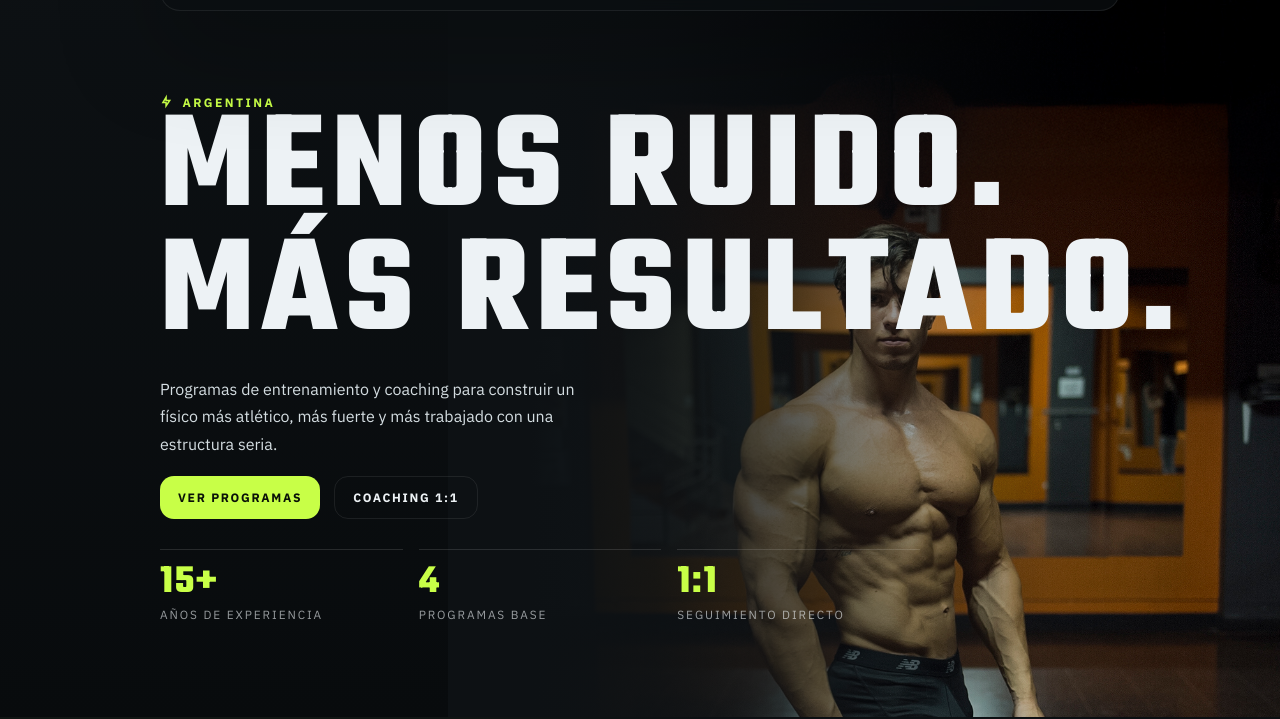
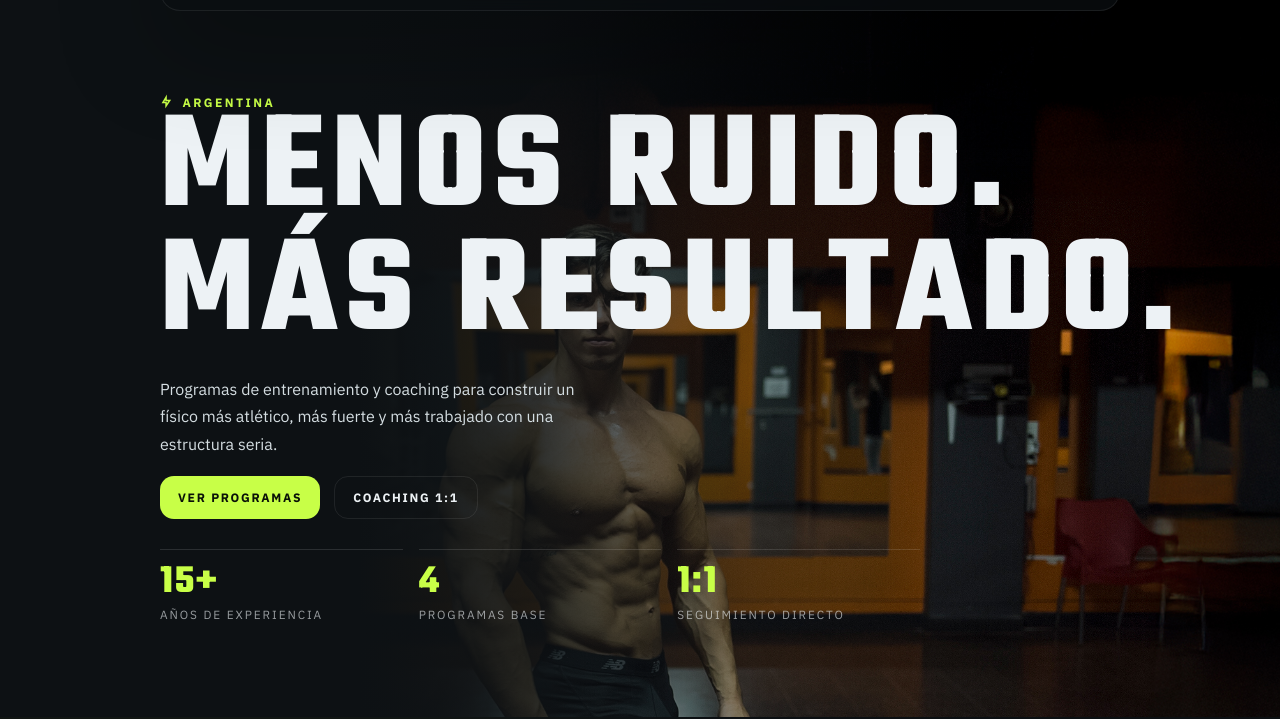
Before and after one commit to luapicone/gero-trainer, a website built with Vite: page pagina1.html in a window 1280 px wide. Shown: the part 83-802 px from the top of the page. Built offline with nearby package versions, Linux system fonts and the light colour scheme.

Commit message:
tu mensaje

```diff
--- a/pagina1.html
+++ b/pagina1.html
@@ -141,13 +141,13 @@
     .hero-bg {
       position: absolute;
       top: 0;
-      right: 0;
-      width: 65%;
+      left: 0;
+      width: 100%;
       height: 100%;
       z-index: 0;
       background:
-        linear-gradient(to right, #0d1114 0%, #0d1114 10%, rgba(13,17,20,.9) 25%, rgba(13,17,20,.65) 42%, rgba(13,17,20,.35) 58%, rgba(13,17,20,.1) 72%, transparent 84%),
-        url('./assets/hermes-portada3.jpg') center top / cover no-repeat;
+        linear-gradient(to right, #0d1114 0%, #0d1114 28%, rgba(13,17,20,.85) 42%, rgba(13,17,20,.4) 58%, rgba(13,17,20,.1) 72%, transparent 82%),
+        url('./assets/hermes-portada3.jpg') right top / cover no-repeat;
     }
     .hero-layout {
       position: relative;
```
